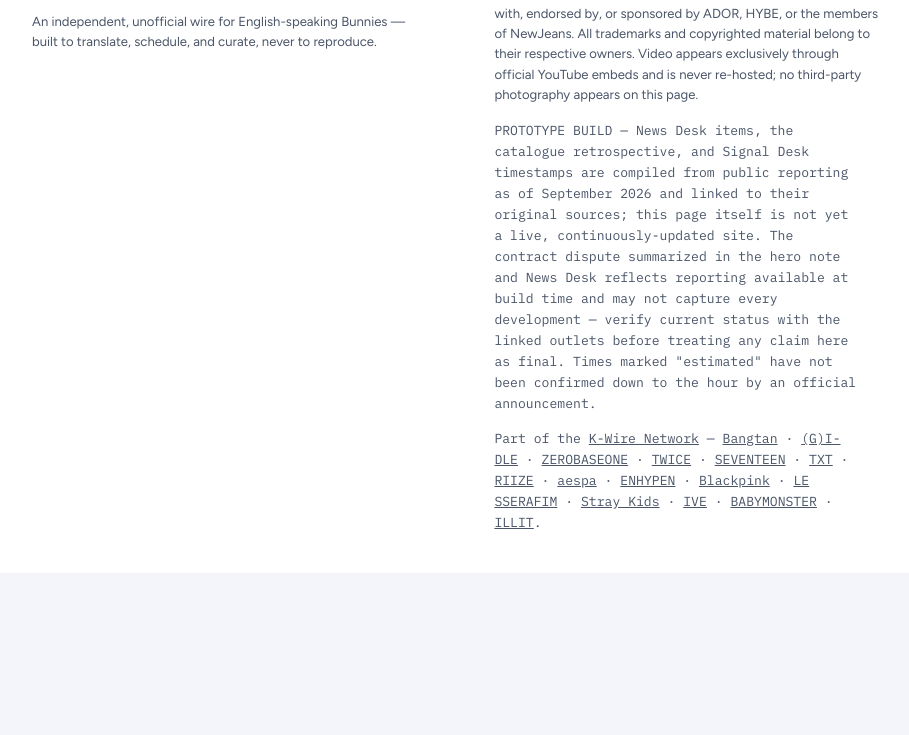
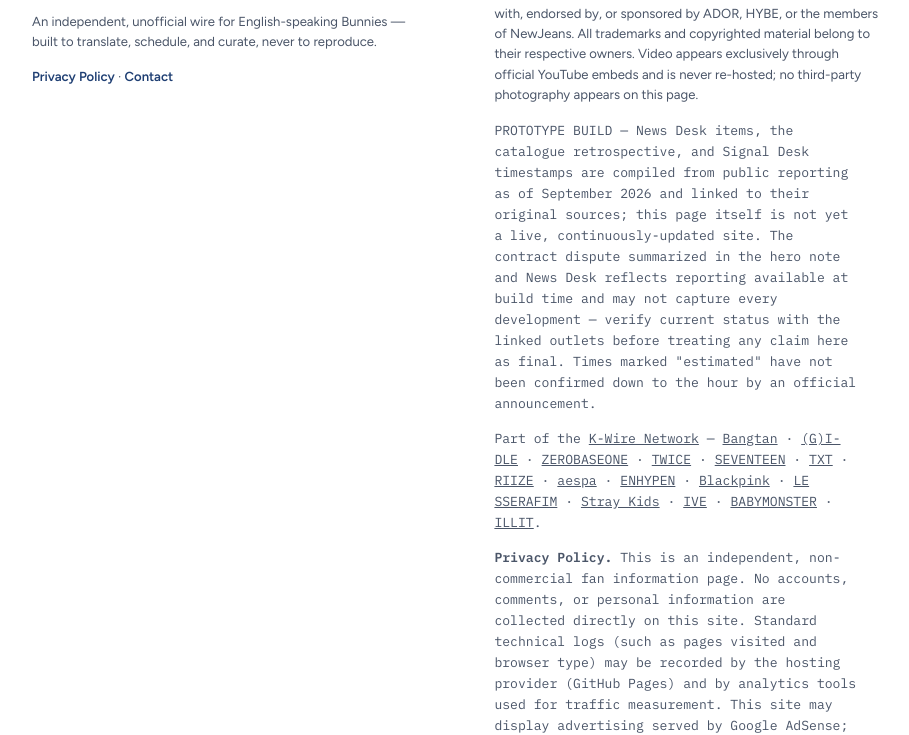
Before and after one commit to fhzl0117-hue/newjeans-wire, a plain HTML site: page index.html in a window 1280 px wide. Shown: the part 6706-7441 px from the top of the page, without its empty margins (108-1017 px from the left). Before the commit the page ends 7279 px from the top, so only its background shows below. Drawn offline with Linux system fonts and the light colour scheme.

Commit message:
Add Privacy Policy and Contact info to footer

```diff
--- a/index.html
+++ b/index.html
@@ -576,11 +576,13 @@
       <div>
         <a class="wordmark" href="#top">NewJeans Wire</a>
         <p>An independent, unofficial wire for English-speaking Bunnies — built to translate, schedule, and curate, never to reproduce.</p>
+<p class="colophon__links"><a href="#privacy" style="color:var(--denim-deep); font-weight:600; text-decoration:none;">Privacy Policy</a> &middot; <a href="mailto:fhzl0117@gmail.com" style="color:var(--denim-deep); font-weight:600; text-decoration:none;">Contact</a></p>
       </div>
       <div>
         <p>NewJeans Wire is an independent fan project. It is not affiliated with, endorsed by, or sponsored by ADOR, HYBE, or the members of NewJeans. All trademarks and copyrighted material belong to their respective owners. Video appears exclusively through official YouTube embeds and is never re-hosted; no third-party photography appears on this page.</p>
         <p class="colophon__fine">PROTOTYPE BUILD — News Desk items, the catalogue retrospective, and Signal Desk timestamps are compiled from public reporting as of September 2026 and linked to their original sources; this page itself is not yet a live, continuously-updated site. The contract dispute summarized in the hero note and News Desk reflects reporting available at build time and may not capture every development — verify current status with the linked outlets before treating any claim here as final. Times marked "estimated" have not been confirmed down to the hour by an official announcement.</p>
 <p class="colophon__fine">Part of the <a href="https://fhzl0117-hue.github.io/">K-Wire Network</a> — <a href="https://fhzl0117-hue.github.io/bangtan-wire/">Bangtan</a> &middot; <a href="https://fhzl0117-hue.github.io/gidle-wire/">(G)I-DLE</a> &middot; <a href="https://fhzl0117-hue.github.io/zerobaseone-wire/">ZEROBASEONE</a> &middot; <a href="https://fhzl0117-hue.github.io/twice-wire/">TWICE</a> &middot; <a href="https://fhzl0117-hue.github.io/seventeen-wire/">SEVENTEEN</a> &middot; <a href="https://fhzl0117-hue.github.io/txt-wire/">TXT</a> &middot; <a href="https://fhzl0117-hue.github.io/riize-wire/">RIIZE</a> &middot; <a href="https://fhzl0117-hue.github.io/aespa-wire/">aespa</a> &middot; <a href="https://fhzl0117-hue.github.io/enhypen-wire/">ENHYPEN</a> &middot; <a href="https://fhzl0117-hue.github.io/blackpink-wire/">Blackpink</a> &middot; <a href="https://fhzl0117-hue.github.io/lesserafim-wire/">LE SSERAFIM</a> &middot; <a href="https://fhzl0117-hue.github.io/stray-kids-wire/">Stray Kids</a> &middot; <a href="https://fhzl0117-hue.github.io/ive-wire/">IVE</a> &middot; <a href="https://fhzl0117-hue.github.io/babymonster-wire/">BABYMONSTER</a> &middot; <a href="https://fhzl0117-hue.github.io/illit-wire/">ILLIT</a>.</p>
+<p class="colophon__fine" id="privacy"><strong>Privacy Policy.</strong> This is an independent, non-commercial fan information page. No accounts, comments, or personal information are collected directly on this site. Standard technical logs (such as pages visited and browser type) may be recorded by the hosting provider (GitHub Pages) and by analytics tools used for traffic measurement. This site may display advertising served by Google AdSense; Google and its partners may use cookies to serve ads based on a visitor's prior visits to this and other sites. Visitors can opt out of personalized advertising via Google's Ads Settings (adssettings.google.com) or aboutads.info. Questions about this policy, or requests regarding your data, can be sent to <a href="mailto:fhzl0117@gmail.com">fhzl0117@gmail.com</a>. Last updated October 2026.</p>
       </div>
     </div>
   </footer>
```
